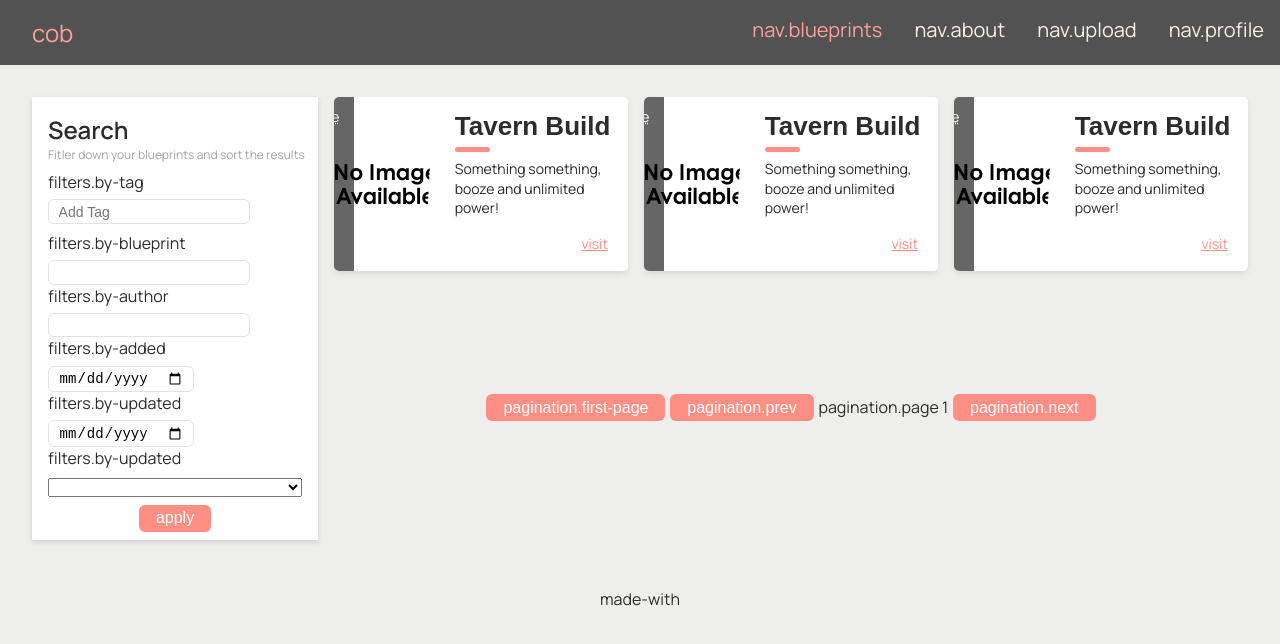
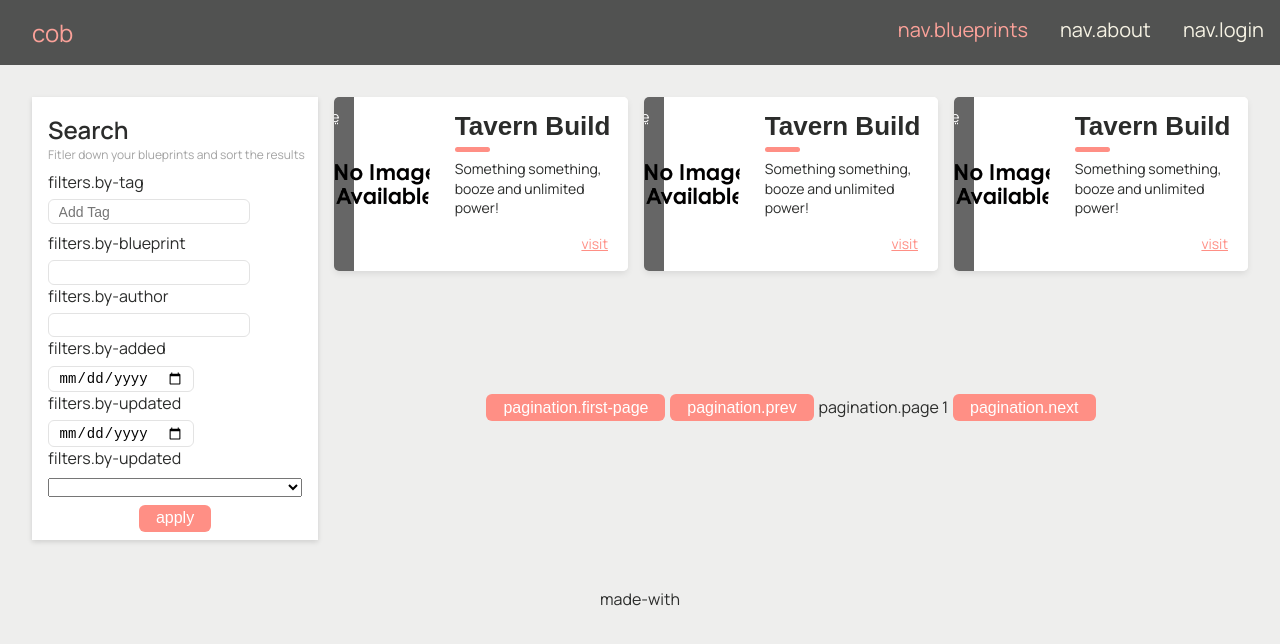
Before and after one commit to dhershman1/cob-2, a Vue app: page /blueprints in a window 1280 px wide. Shown: the top 644 px of the page. Built offline with nearby package versions, Linux system fonts and the light colour scheme.

Commit message:
Updated: Respect some auth status

```diff
--- a/src/App.vue
+++ b/src/App.vue
@@ -29,14 +29,19 @@
                 {{ $t('nav.about') }}
               </router-link>
             </li>
-            <li>
+            <li v-if="store.isAuthed">
               <router-link to="/upload">
                 {{ $t('nav.upload') }}
               </router-link>
             </li>
-            <li>
+            <li v-if="store.isAuthed">
               <router-link to="/profile">
                 {{ $t('nav.profile') }}
+              </router-link>
+            </li>
+            <li v-else>
+              <router-link to="/login">
+                {{ $t('nav.login') }}
               </router-link>
             </li>
           </ul>
@@ -65,14 +70,19 @@
               {{ $t('nav.about') }}
             </router-link>
           </li>
-          <li>
+          <li v-if="store.isAuthed">
             <router-link to="/upload">
               {{ $t('nav.upload') }}
             </router-link>
           </li>
-          <li>
+          <li v-if="store.isAuthed">
             <router-link to="/profile">
               {{ $t('nav.profile') }}
+            </router-link>
+          </li>
+          <li v-else>
+            <router-link to="/login">
+              {{ $t('nav.login') }}
             </router-link>
           </li>
         </ul>
@@ -95,3 +105,10 @@
     </footer>
   </div>
 </template>
+
+<script setup>
+import { useAuthStore } from './stores/auth'
+
+const store = useAuthStore()
+console.log(store.isAuthed)
+</script>
--- a/src/locales/en.json
+++ b/src/locales/en.json
@@ -28,7 +28,8 @@
     "blueprints": "Blueprints",
     "about": "About",
     "upload": "Upload",
-    "profile": "Profile"
+    "profile": "Profile",
+    "login": "Log In"
   },
   "pagination": {
     "first-page": "First Page",
```
